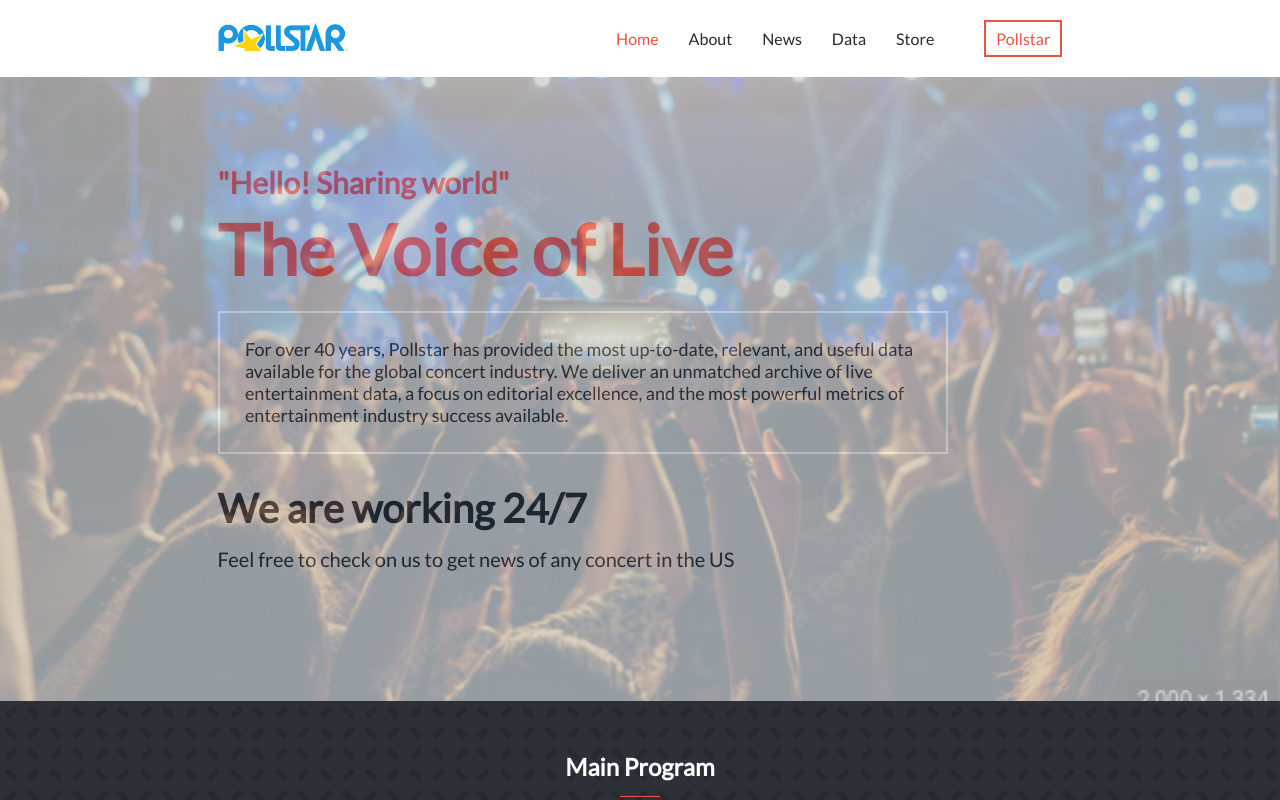
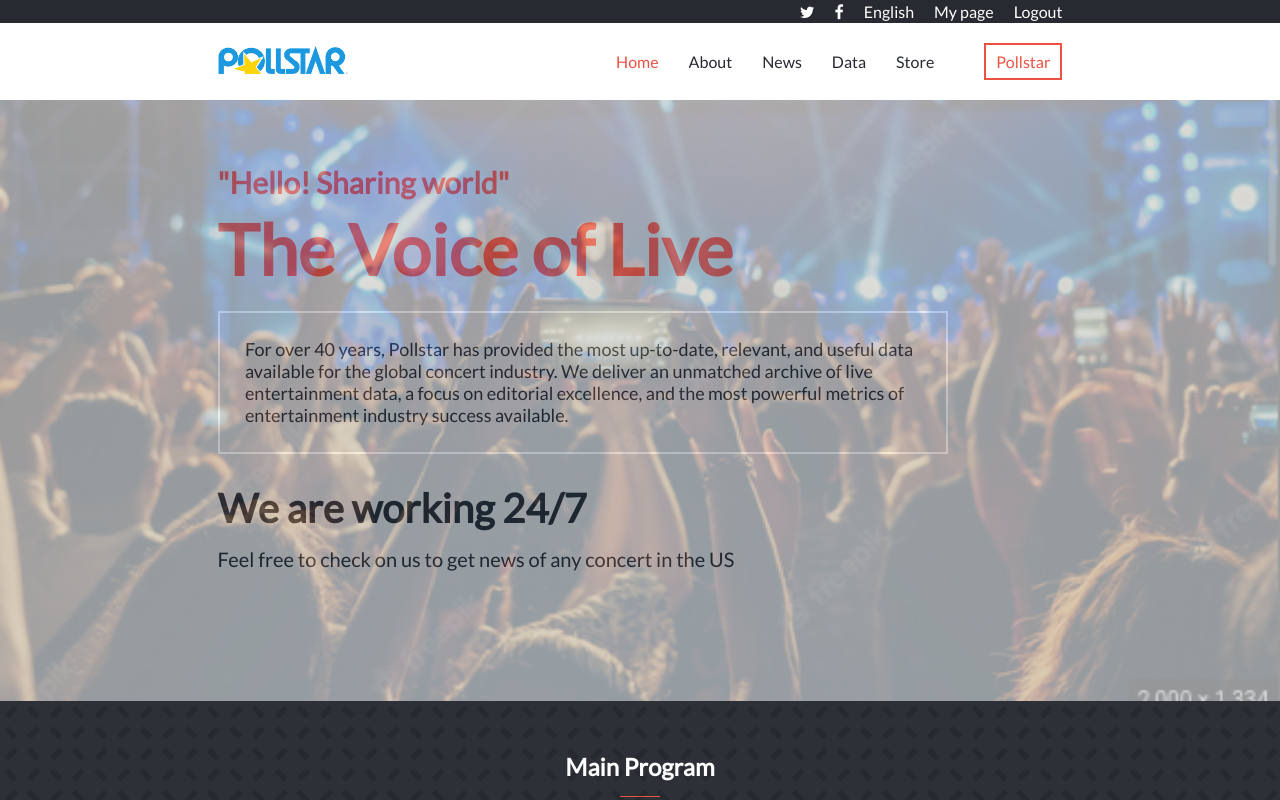
Before and after one commit to dieum512/HTML-basic-JavaScript-Capstone, a website with bundled scripts: page index.html in a window 1280 px wide. Shown: the top 800 px of the page. Built offline with nearby package versions, Linux system fonts and the light colour scheme.

Commit message:
Update the header of the main page

```diff
--- a/index.html
+++ b/index.html
@@ -6,11 +6,29 @@
     <meta name="viewport" content="width=device-width, initial-scale=1.0" />
     <title>pollstar project</title>
     <link rel="stylesheet" href="style.css" />
+    <link
+      rel="stylesheet"
+      href="https://cdnjs.cloudflare.com/ajax/libs/font-awesome/4.7.0/css/font-awesome.min.css"
+    />
   </head>
   <body>
     <!-- the main page -->
     <section class="home-section">
-      <header class="main-header">
+      <header class="header-container">
+        <div class="top">
+          <ul>
+            <li>
+              <a href="#"><i class="fa fa-twitter"></i></a>
+            </li>
+            <li>
+              <a href="#"><i class="fa fa-facebook"></i></a>
+            </li>
+            <li><a href="#">English</a></li>
+            <li><a href="#">My page</a></li>
+            <li><a href="#"> Logout</a></li>
+          </ul>
+        </div>
+        <div class="main-header">
           <div class="burger">
             <span class="bars"></span>
             <span class="bars"></span>
@@ -24,13 +42,16 @@
               <a class="navlink" href="index.html"
                 ><li class="home-li">Home</li></a
               >
-            <a class="navlink" href="./about-page/about.html"><li>About</li></a>
+              <a class="navlink" href="./about-page/about.html"
+                ><li>About</li></a
+              >
               <a class="navlink" href="#"><li>News</li></a>
               <a class="navlink" href="#"><li>Data</li></a>
               <a class="navlink" href="#"><li>Store</li></a>
               <li class="pallstar">Pollstar</li>
             </ul>
           </nav>
+        </div>
       </header>
       <main class="main">
         <h3 class="greeting">"Hello! Sharing world"</h3>
--- a/style.css
+++ b/style.css
@@ -18,6 +18,10 @@
   background-image: url('Images/consert2.png');
   background-position: top right;
   background-size: cover;
+}
+
+.top {
+  display: none;
 }
 
 .main-header {
@@ -336,6 +340,35 @@
 
 @media (min-width: 768px) {
   /* main page */
+  .header-container {
+    position: fixed;
+    width: 100%;
+    z-index: 10;
+  }
+
+  .top {
+    display: block;
+    background-color: #272a31;
+    padding: 2px 17%;
+    margin: 0 0 0 auto;
+  }
+
+  .top ul {
+    display: flex;
+    justify-content: flex-end;
+    gap: 20px;
+    list-style: none;
+  }
+
+  .top ul a {
+    text-decoration: none;
+    color: #fff;
+  }
+
+  .top ul a:hover {
+    opacity: 0.5;
+  }
+
   .burger {
     display: none;
   }
@@ -346,9 +379,6 @@
     display: flex;
     justify-content: space-between;
     align-items: center;
-    position: fixed;
-    width: 100%;
-    z-index: 10;
     opacity: 1;
   }
 
```
Lines whose indentation alone changed are shown as unchanged.
